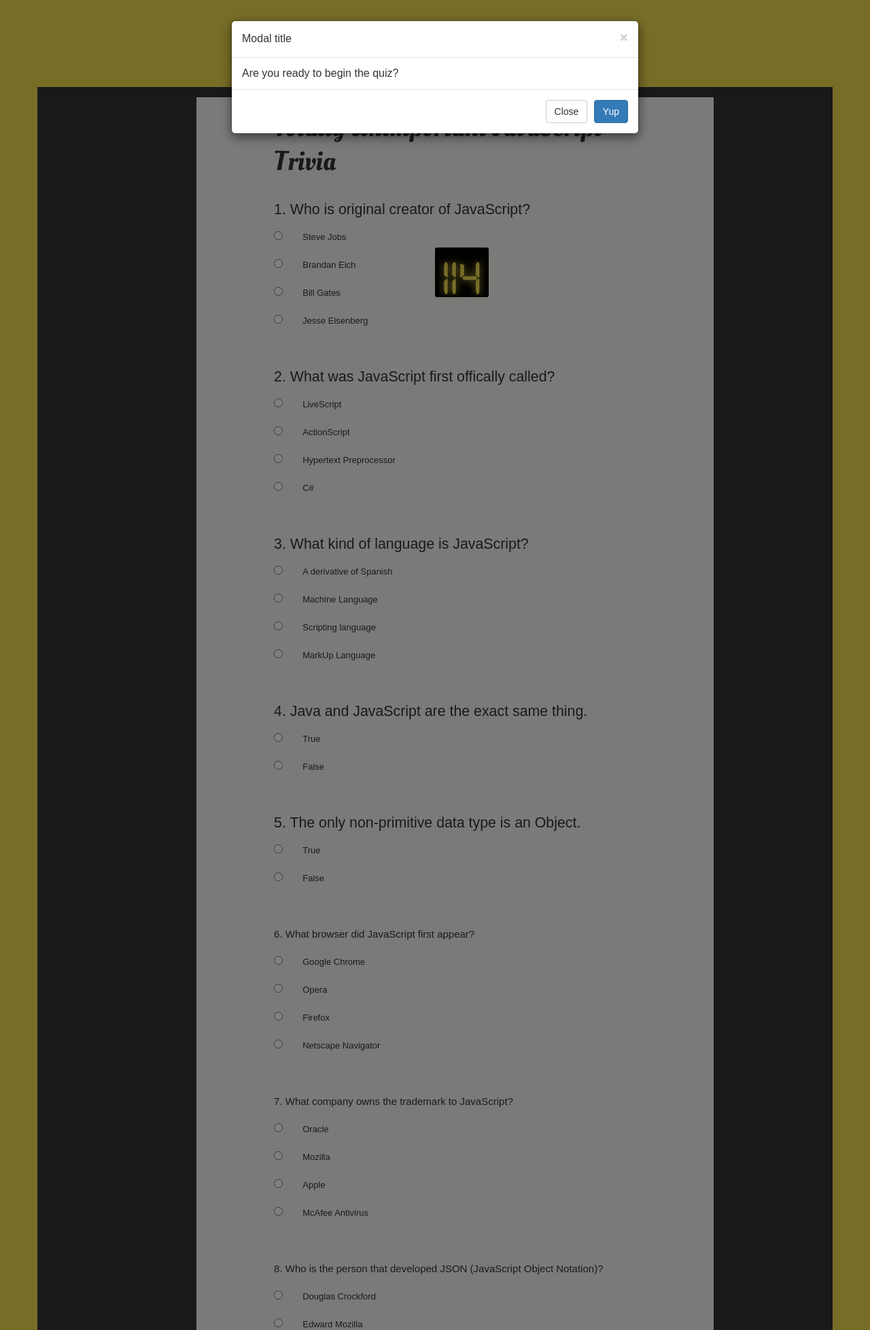
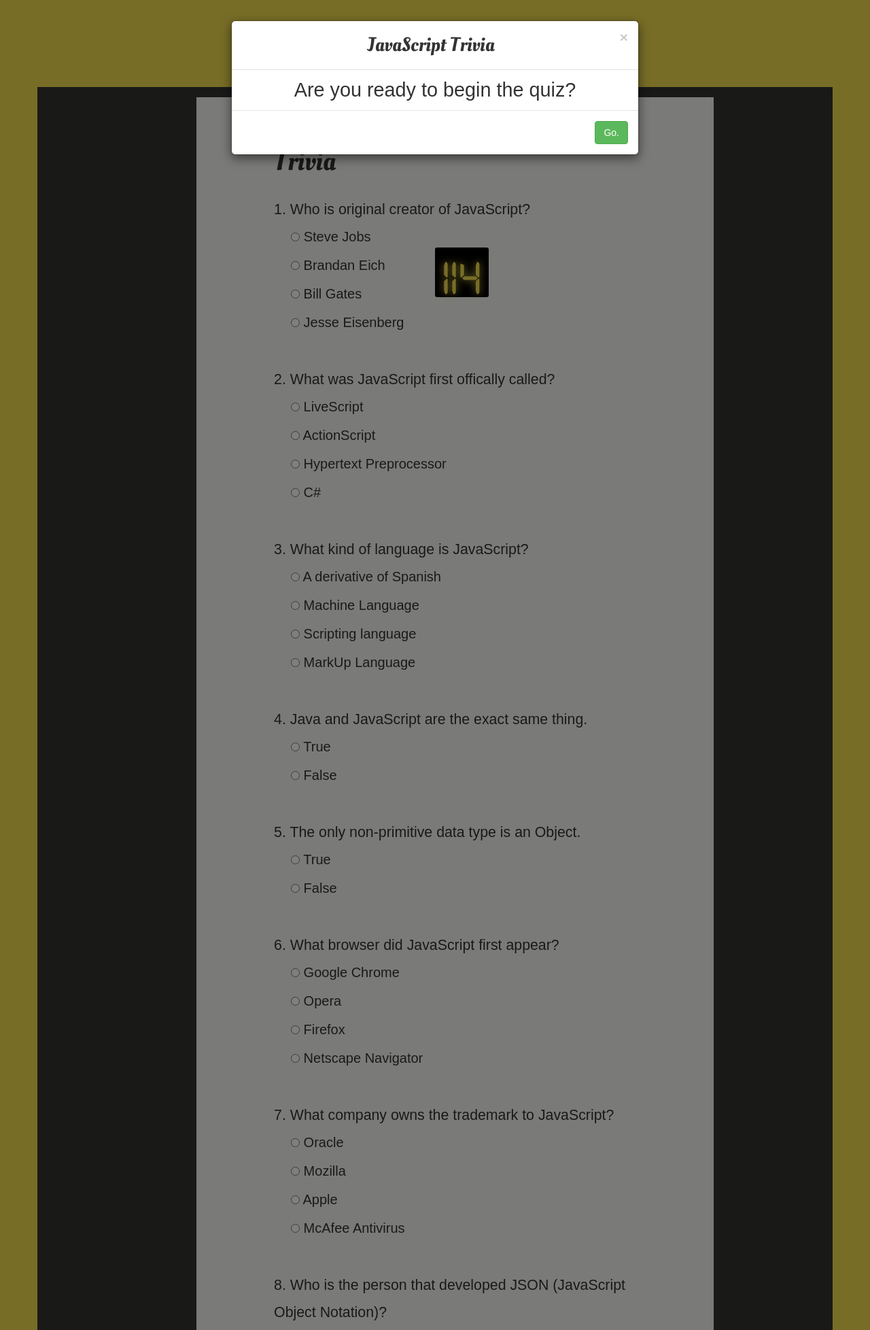
Before and after one commit to coffeeteer/TriviaGame-week-5, a PHP site: page / in a window 1280 px wide. Shown: the top 1956 px of the page at 68% size. Run offline with PHP 8.4, Linux system fonts and the light colour scheme.

Commit message:
some structural and style tweeks

```diff
--- a/assets/css/style.css
+++ b/assets/css/style.css
@@ -17,6 +17,15 @@ body {
 .container {
 	background-color: #323330;
 	padding: 0 0 10px 0;
+}
+
+.modal-title, .modal-body {
+	font-size: 180%;
+	text-align: center;
+}
+
+.modal-title {
+	font-family: 'Oleo Script', cursive;
 }
 
 #title {
@@ -59,11 +68,7 @@ label.question-text {
 	position: relative;
 	padding-left: 25px;
 	margin-right: 15px;
-	font-size: 13px;
-}
-:checked {
-	font-weight: 800;
-	border: 1px #000;
+	font-size: 20px;
 }
 
 .testQuestions {
@@ -94,8 +99,23 @@ label.question-text {
 	}
 
 .submit {
-	padding: 3px 5px;
+	padding: 11px 16px;
 	border-radius: 3px;
 	margin: 20px;
 	margin-left: 120px;
 }
+
+
+
+/*Stylized radio buttons*/
+/*input[type="radio"] {
+    display:none;
+}
+input[type="radio"] + i:before {
+    content:'\2718';
+    color:red;
+}
+input[type="radio"]:checked + i:before {
+    content:'\2713';
+    color:green;
+}*/
--- a/index.html
+++ b/index.html
@@ -41,14 +41,14 @@
 		    <div class="modal-content">
 		      <div class="modal-header">
 		        <button type="button" class="close" data-dismiss="modal" aria-label="Close"><span aria-hidden="true">&times;</span></button>
-		        <h4 class="modal-title" id="myModalLabel">Modal title</h4>
+		        <h2 class="modal-title" id="myModalLabel">JavaScript Trivia</h2>
 		      </div>
 		      <div class="modal-body">
-		        <h1>Are you ready to begin the quiz?</h1>
+		        <p>Are you ready to begin the quiz?</p>
 		      </div>
 		      <div class="modal-footer">
-		        <button type="button" class="btn btn-default" data-dismiss="modal">Close</button>
-		        <button type="button" class="btn btn-primary">Yup</button>
+		        <button type="button" class="btn btn-success" data-dismiss="modal">Go.</button>
+		        <!-- <button type="button" class="btn btn-primary">Yup!</button> -->
 		      </div>
 		    </div>
 		  </div>
@@ -69,17 +69,24 @@
 
 					    <div class="testQuestions">
 							<div class="actual-questions">
-							  <input type="radio" name="creator" value="Steve Jobs" id="q1-1" class="answers" > <label class="question-text" for="q1-1">Steve Jobs</label> &nbsp;
+							  <label class="question-text" for="q1-1">
+							  	<input type="radio" name="creator" value="Steve Jobs" id="q1-1" class="answers" > <i></i> Steve Jobs
+							  </label> &nbsp;
 							</div>
 							<div class="actual-questions">
-							  <input type="radio" name="creator" value="Brandan Eich" id="q1-2" class="answers cor" id="tester" onclick="test()">
-							<label class="question-text" for="q1-2">Brandan Eich</label> &nbsp;
+								<label class="question-text" for="q1-2">
+								  <input type="radio" name="creator" value="Brandan Eich" id="q1-2" class="answers cor" id="tester" onclick="test()"><i></i> Brandan Eich
+								</label> &nbsp;
 							</div>
 							<div class="actual-questions">
-							  <input type="radio" name="creator" value="Bill Gates" id="q1-3" class="answers"> <label class="question-text" for="q1-3">Bill Gates &nbsp;</label>
+								<label class="question-text" for="q1-3">
+							  		<input type="radio" name="creator" value="Bill Gates" id="q1-3" class="answers"><i></i>  Bill Gates &nbsp;
+								</label>
 							</div>
 							<div class="actual-questions">
-							  <input type="radio" name="creator" value="Jesse Eisenberg" id="q1-4" class="answers"> <label class="question-text" for="q1-4">Jesse Eisenberg </label>
+								<label class="question-text" for="q1-4">
+							  		<input type="radio" name="creator" value="Jesse Eisenberg" id="q1-4" class="answers"><i></i> Jesse Eisenberg
+								</label>
 						  	</div>
 						</div><br>
 
@@ -87,134 +94,193 @@
 					<!-- LiveScript -->
 						<div class="testQuestions">
 							<div class="actual-questions">
-							  <input type="radio" name="name_value" value="LiveScript" id="q2-1" class="answers cor"> <label class="question-text" for="q2-1">LiveScript &nbsp;</label>
+								<label class="question-text" for="q2-1">
+								  <input type="radio" name="name_value" value="LiveScript" id="q2-1" class="answers cor"> LiveScript &nbsp;
+								</label>
 							</div>
 							<div class="actual-questions">
-							  <input type="radio" name="name_value" value="ActionScript" id="q2-2" class="answers"> <label class="question-text" for="q2-2">ActionScript &nbsp;</label>
+								<label class="question-text" for="q2-2">
+								  <input type="radio" name="name_value" value="ActionScript" id="q2-2" class="answers"> ActionScript &nbsp;
+								</label>
 							</div>
 							<div class="actual-questions">
-							  <input type="radio" name="name_value" value="Hypertext Preprocessor" id="q2-3" class="answers"> <label class="question-text" for="q2-3">Hypertext Preprocessor &nbsp;</label>
+								<label class="question-text" for="q2-3">
+								  <input type="radio" name="name_value" value="Hypertext Preprocessor" id="q2-3" class="answers"> Hypertext Preprocessor &nbsp;
+								</label>
 							</div>
 							<div class="actual-questions">
-							  <input type="radio" name="name_value" value="C#" id="q2-4"class="answers"> <label class="question-text" for="q2-4">C#</label>
+								<label class="question-text" for="q2-4">
+								  <input type="radio" name="name_value" value="C#" id="q2-4"class="answers"> C#
+								</label>
 							</div>
 						</div><br>
 					<li>3. What kind of language is JavaScript?</li>
 					<!-- scripting language -->
 						<div class="testQuestions">
 							<div class="actual-questions">
-							  <input type="radio" name="language" value="A derivative of Spanish" id="q3-1" class="answers"> <label for="q3-1" class="question-text">A derivative of Spanish &nbsp;</label>
+								<label for="q3-1" class="question-text">
+								  <input type="radio" name="language" value="A derivative of Spanish" id="q3-1" class="answers"> A derivative of Spanish &nbsp;
+								</label>
 							</div>
 							<div class="actual-questions">
-							  <input type="radio" name="language" value="Machine" id="q3-2"class="answers"> <label for="q3-2" class="question-text">Machine Language &nbsp;</label>
+								<label for="q3-2" class="question-text">
+								  <input type="radio" name="language" value="Machine" id="q3-2"class="answers"> Machine Language &nbsp;
+								</label>
 							</div>
 							<div class="actual-questions">
-							  <input type="radio" name="language" value="Scripting" id="q3-3" class="answers cor"> <label for="q3-3" class="question-text">Scripting language&nbsp;</label>
+								<label for="q3-3" class="question-text">
+								  <input type="radio" name="language" value="Scripting" id="q3-3" class="answers cor"> Scripting language&nbsp;
+								</label>
 							</div>
 							<div class="actual-questions">
-							  <input type="radio" name="language" value="MarkUp Language" id="q3-4" class="answers"> <label for="q3-4" class="question-text">MarkUp Language</label>
+								<label for="q3-4" class="question-text">
+								  <input type="radio" name="language" value="MarkUp Language" id="q3-4" class="answers"> MarkUp Language
+								</label>
 							</div>
 						</div><br>
 					<li>4. Java and JavaScript are the exact same thing.</li>
 					<!-- false -->
 					<div class="testQuestions">
 						<div class="actual-questions">
-						  <input type="radio" name="T or F1" value="true" id="q4-1" class="answers"> <label for="q4-1" class="question-text">True &nbsp;</label>
+							<label for="q4-1" class="question-text">
+							  <input type="radio" name="T or F1" value="true" id="q4-1" class="answers"> True &nbsp;
+							</label>
 						</div>
 						<div class="actual-questions">
-						  <input type="radio" name="T or F1" value="false" id="q4-2" class="cor answers"> <label for="q4-2" class="question-text">False</label>
+							<label for="q4-2" class="question-text">
+							  <input type="radio" name="T or F1" value="false" id="q4-2" class="cor answers"> False
+							</label>
 						</div>
 					</div><br>
 					<li>5. The only non-primitive data type is an Object.</li>
 					<!-- true -->
 					<div class="testQuestions">
 						<div class="actual-questions">
-						  <input type="radio" name="T or F2" value="true" id="q5-1" class="cor answers"> <label for="q5-1" class="question-text">True &nbsp;</label>
+							<label for="q5-1" class="question-text">
+							  <input type="radio" name="T or F2" value="true" id="q5-1" class="cor answers"> True &nbsp;
+							</label>
 						</div>
 						<div class="actual-questions">
-						  <input type="radio" name="T or F2" value="false" id="q5-2" class="answers"> <label for="q5-2" class="question-text">False</label
+							<label for="q5-2" class="question-text">
+							  <input type="radio" name="T or F2" value="false" id="q5-2" class="answers"> False
+							</label>
 						</div>
 					</div><br>
 					<li>6. What browser did JavaScript first appear?</li>
 					<!-- Netscape Navigator -->
 						<div class="testQuestions">
 							<div class="actual-questions">
-							  <input type="radio" name="browser" value="Google Chrome" id="q6-1" class="answers"> <label for="q6-1" class="question-text">Google Chrome &nbsp;<label>
+								<label for="q6-1" class="question-text">
+								  <input type="radio" name="browser" value="Google Chrome" id="q6-1" class="answers">  Google Chrome &nbsp;
+								<label>
 							</div>
 							<div class="actual-questions">
-							  <input type="radio" name="browser" value="Opera" id="q6-2"class="answers"> <label for="q6-2" class="question-text">Opera &nbsp;	</label>
+								<label for="q6-2" class="question-text">
+								  <input type="radio" name="browser" value="Opera" id="q6-2"class="answers"> Opera &nbsp;
+								</label>
 							</div>
 							<div class="actual-questions">
-							  <input type="radio" name="browser" value="Firefox" id="q6-3" class="answers"> <label for="q6-3" class="question-text">Firefox &nbsp;</label>
+								<label for="q6-3" class="question-text">
+								  <input type="radio" name="browser" value="Firefox" id="q6-3" class="answers"> Firefox &nbsp;
+								</label>
 							</div>
 							<div class="actual-questions">
-							  <input type="radio" name="browser" value="Netscape Navigator" id="q6-4" class="answers cor"> <label for="q6-4" class="question-text">Netscape Navigator</label>
+								<label for="q6-4" class="question-text">
+								  <input type="radio" name="browser" value="Netscape Navigator" id="q6-4" class="answers cor"> Netscape Navigator
+								</label>
 							</div>
 						</div><br>
 					<li>7. What company owns the trademark to JavaScript?</li>
 					<!-- Oracle -->
 						<div class="testQuestions">
 							<div class="actual-questions">
-							  <input type="radio" name="antivirus" value="Oracle" id="q7-1" class="answers cor" > <label for="q7-1" class="question-text">Oracle &nbsp;</label>
+								<label for="q7-1" class="question-text">
+								  <input type="radio" name="antivirus" value="Oracle" id="q7-1" class="answers cor" > Oracle &nbsp;
+								</label>
 							</div>
 							<div class="actual-questions">
-							  <input type="radio" name="antivirus" value="Mozilla" id="q7-2" class="answers"> <label for="q7-2" class="question-text">Mozilla &nbsp;</label>
+								<label for="q7-2" class="question-text">
+								  <input type="radio" name="antivirus" value="Mozilla" id="q7-2" class="answers"> Mozilla &nbsp;
+								</label>
 							</div>
 							<div class="actual-questions">
-							  <input type="radio" name="antivirus" value="Apple" id="q7-3" class="answers"> <label for="q7-3" class="question-text">Apple &nbsp;</label>
+							<label for="q7-3" class="question-text">
+								  <input type="radio" name="antivirus" value="Apple" id="q7-3" class="answers"> Apple &nbsp;
+								</label>
 							</div>
 							<div class="actual-questions">
-							  <input type="radio" name="antivirus" value="McAfee Antivirus" id="q7-4" class="answers"> <label for="q7-4" class="question-text">McAfee Antivirus</label>
+								<label for="q7-4" class="question-text">
+								  <input type="radio" name="antivirus" value="McAfee Antivirus" id="q7-4" class="answers"> McAfee Antivirus
+								</label>
 							</div>
 						</div><br>
 					<li>8. Who is the person that developed JSON (JavaScript Object Notation)?</li>
 					<!-- Douglas Crockford -->
 						<div class="testQuestions">
 							<div class="actual-questions">
-							  <input type="radio" name="JSON" value="Douglas Crockford" id="q8-1" class="answers cor"> <label for="q8-1" class="question-text">Douglas Crockford &nbsp;</label>
+								<label for="q8-1" class="question-text">
+								  <input type="radio" name="JSON" value="Douglas Crockford" id="q8-1" class="answers cor"> Douglas Crockford &nbsp;
+								</label>
 							</div>
 							<div class="actual-questions">
-							  <input type="radio" name="JSON" value="Edward Mozilla" id="q8-2" class="answers"> <label for="q8-2" class="question-text">Edward Mozilla &nbsp;</label>
+							<label for="q8-2" class="question-text">
+								  <input type="radio" name="JSON" value="Edward Mozilla" id="q8-2" class="answers"> Edward Mozilla &nbsp;
+								</label>
 							</div>
 							<div class="actual-questions">
-							  <input type="radio" name="JSON" value="Elon Musk" id="q8-3" class="answers"> <label q8-1="q8-3" class="question-text">Elon Musk &nbsp;</label>
+								<label q8-1="q8-3" class="question-text">
+								  <input type="radio" name="JSON" value="Elon Musk" id="q8-3" class="answers"> Elon Musk &nbsp;
+								</label>
 							</div>
 							<div class="actual-questions">
-							  <input type="radio" name="JSON" value="Grace Hopper" id="q8-4" class="answers"> <label for="q8-4" class="question-text">Grace Hopper</label>
+								<label for="q8-4" class="question-text">
+								  <input type="radio" name="JSON" value="Grace Hopper" id="q8-4" class="answers"> Grace Hopper
+								</label>
 							</div>
 						</div><br>
 					<li>9. Who is the JavaScript guru that created jQuery?</li>
 					<!-- John Resig -->
 						<div class="testQuestions">
 							<div class="actual-questions">
-							  <input type="radio" name="guru" value="Mike Meyers" id="q9-1" class="answers"> <label for="q9-1" class="question-text">Mike Meyers &nbsp;</label>
+								<label for="q9-1" class="question-text">
+								  <input type="radio" name="guru" value="Mike Meyers" id="q9-1" class="answers"> Mike Meyers &nbsp;
+								</label>
 							</div>
 							<div class="actual-questions">
-							  <input type="radio" name="guru" value="John Resig" id="q9-2" class="cor answers"> <label for="q9-2" class="question-text">John Resig &nbsp;</label>
+								<label for="q9-2" class="question-text">
+								  <input type="radio" name="guru" value="John Resig" id="q9-2" class="cor answers"> John Resig &nbsp;
+								</label>
 							</div>
 							<div class="actual-questions">
-							  <input type="radio" name="guru" value="John Carmack" id="q9-3" class="answers"> <label for="q9-3" class="question-text">John Carmack &nbsp;</label>
+								<label for="q9-3" class="question-text">
+								  <input type="radio" name="guru" value="John Carmack" id="q9-3" class="answers"> John Carmack &nbsp;
+								</label>
 							</div>
 							<div class="actual-questions">
-							  <input type="radio" name="guru" value="Steve Wazniak" id="q9-4" class="answers"> <label for="q9-4" class="question-text">Steve Wazniak</label>
+								<label for="q9-4" class="question-text">
+								  <input type="radio" name="guru" value="Steve Wazniak" id="q9-4" class="answers"> Steve Wazniak
+								</label>
 							</div>
 						</div>
 					<li>10. The term 'bug' came from Grace Hopper an early software engineer where an actual moth was pulled out of an early electromechanical computer.</li>
 					<!-- true -->
 					<div class="testQuestions">
 						<div class="actual-questions">
-						  <input type="radio" name="T or F3" value="true" id="q10-1" class="cor answers"> <label for="q10-1" class="question-text">True &nbsp;</label>
+							<label for="q10-1" class="question-text">
+							  <input type="radio" name="T or F3" value="true" id="q10-1" class="cor answers"> True &nbsp;
+							</label>
 						</div>
 						<div class="actual-questions">
-						  <input type="radio" name="T or F3" value="false" id="q10-2" class="answers"> <label for="q10-2" class="question-text">False</label>
+							<label for="q10-2" class="question-text">
+							  <input type="radio" name="T or F3" value="false" id="q10-2" class="answers"> False
+							</label>
 						</div>
 					</div>
 				</ol>
-				<p>Name: </p>
+				<!-- <p>Name: </p>
 				<input type="text" name="name" id="txtFirstName"/><br>
-				Your Name is: <label id="lblFirstName"></label> <br>
-				<button type="submit" name="submit" class="submit" id="submitbutton">Submit!</button>
-
+				Your Name is: <label id="lblFirstName"></label> <br> -->
+				<button type="submit" name="submit" class="submit btn btn-primary" id="submitbutton">Submit!</button>
 
 			</div>
 		</div>
```
